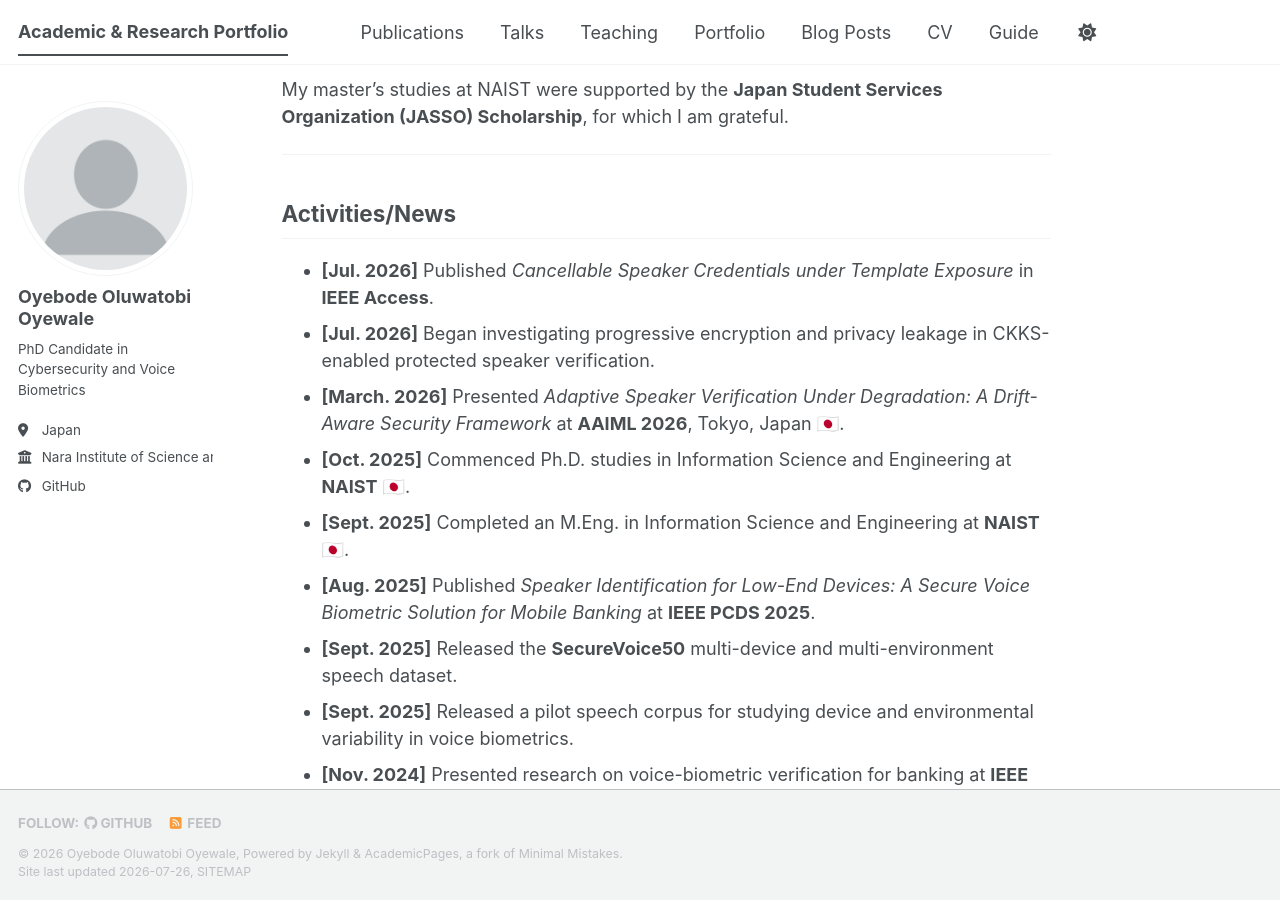
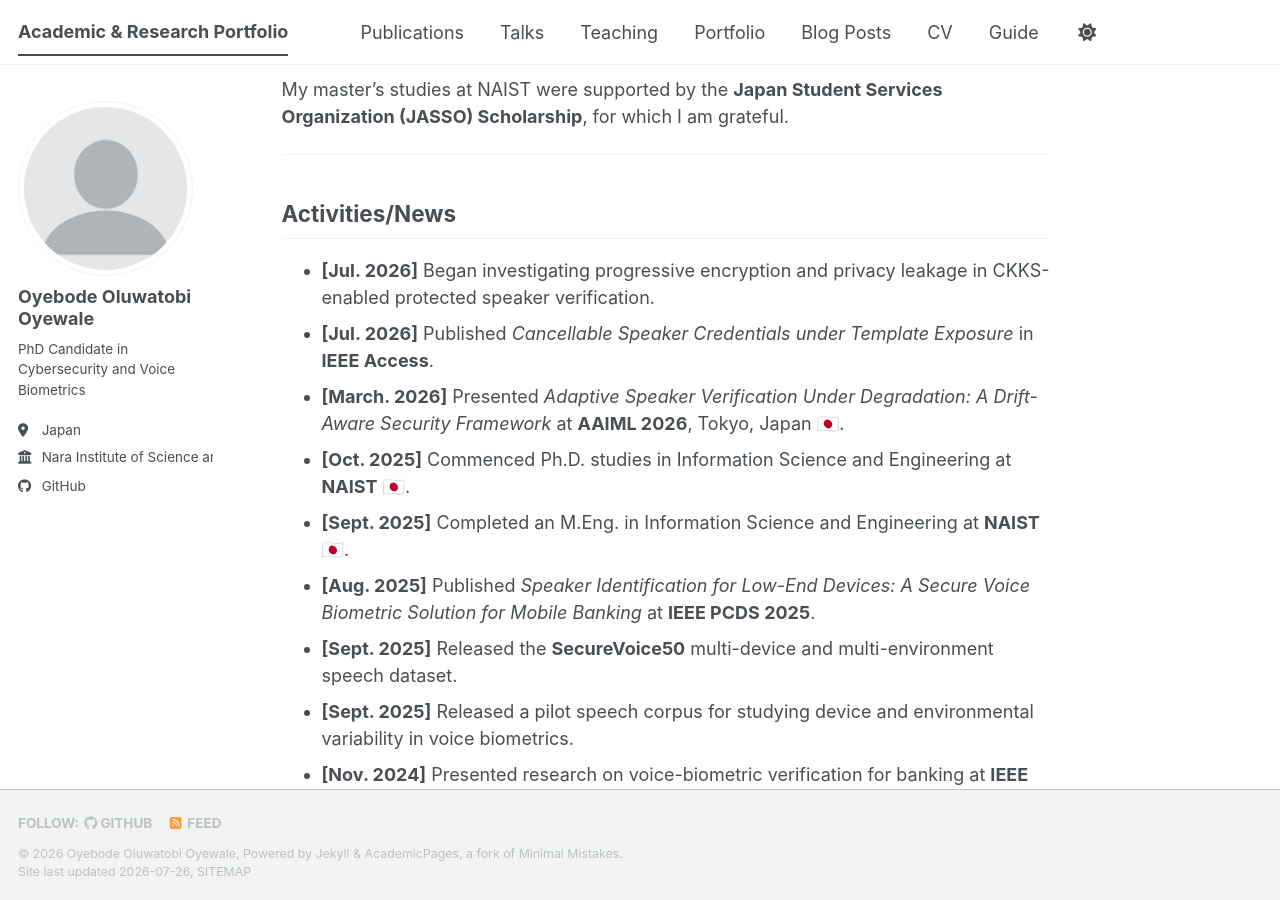
Before and after one commit to oyewaleoyebode/oyebodeoluwatobi-OyebodeOluwatobi.github.io, a Jekyll site: the page built from _pages/about.md, in a window 1280 px wide and 900 px high, scrolled down 1507 px. Built offline with Jekyll 4.4.1, drawn with Linux system fonts in a browser that asks for light colours; a style sheet for code colours, icons or effects is not loaded.

```diff
--- a/_pages/about.md
+++ b/_pages/about.md
@@ -33,8 +33,8 @@ My master’s studies at NAIST were supported by the **Japan Student Services Or
 
 ## Activities/News
 
+- **[Jul. 2026]** Began investigating progressive encryption and privacy leakage in CKKS-enabled protected speaker verification.
 - **[Jul. 2026]** Published *Cancellable Speaker Credentials under Template Exposure* in **IEEE Access**.
-- **[Jul. 2026]** Began investigating progressive encryption and privacy leakage in CKKS-enabled protected speaker verification.
 - **[March. 2026]** Presented *Adaptive Speaker Verification Under Degradation: A Drift-Aware Security Framework* at **AAIML 2026**, Tokyo, Japan 🇯🇵.
 - **[Oct. 2025]** Commenced Ph.D. studies in Information Science and Engineering at **NAIST** 🇯🇵.
 - **[Sept. 2025]** Completed an M.Eng. in Information Science and Engineering at **NAIST** 🇯🇵.
```
